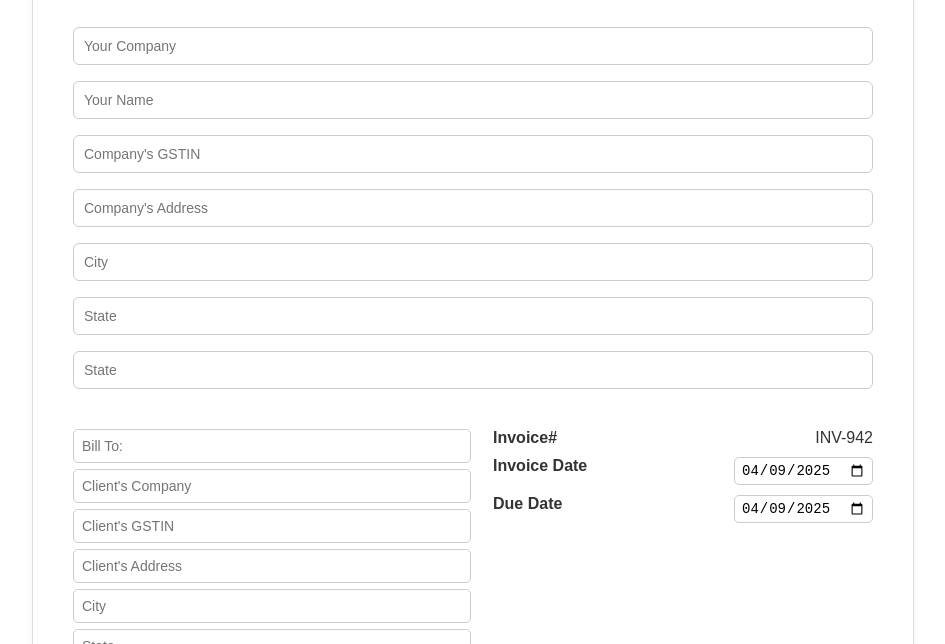
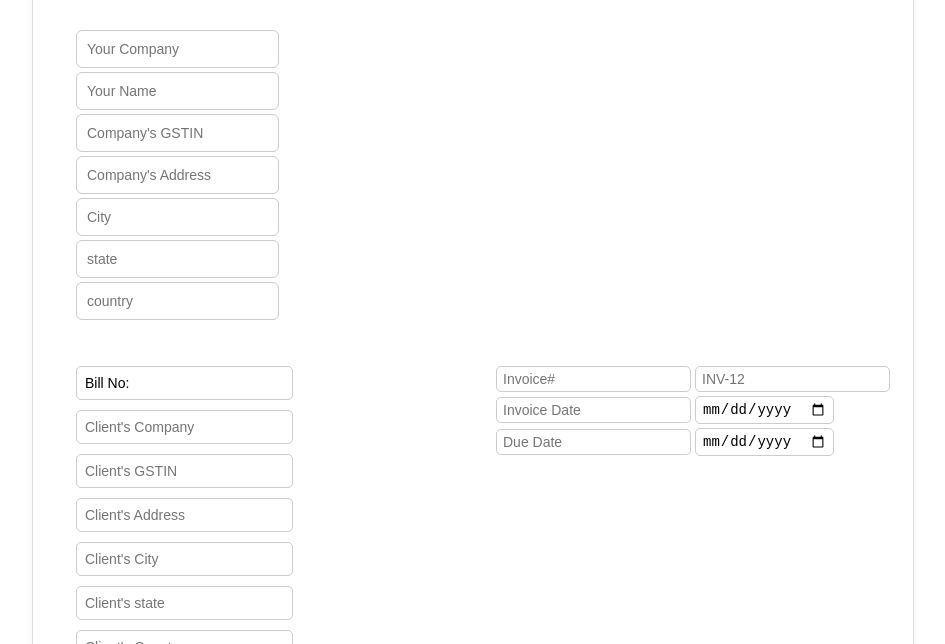
Before and after one commit to vahini18/Tax-Invoice, a plain HTML site: page index.html in a window 1280 px wide. Shown: the part 308-952 px from the top of the page, without its empty margins (167-1112 px from the left). Drawn offline with Linux system fonts and the light colour scheme; files whose address does not match are found by name.

Commit message:
code upadated

```diff
--- a/asset/script.js
+++ b/asset/script.js
@@ -45,4 +45,6 @@ document.addEventListener("DOMContentLoaded", function () {
 
     const randomNum = Math.floor(100 + Math.random() * 900);
     invoiceNumber.textContent = `INV-${randomNum}`;
+
+
   });
--- a/index.html
+++ b/index.html
@@ -26,42 +26,100 @@
 
 
           <div class="company-details">
+           <form>
+            <table>
+               <tr>
+                <td> <input type="text" placeholder="Your Company " />  </td>
+               </tr>
+               <tr>
+                <td> <input type="text" placeholder="Your Name " /> </td>
+               </tr>
+               <tr>
+                <td> <input type="text" placeholder="Company's GSTIN" /> </td>
+               </tr>
+               <tr>
+                <td> <input type="text" placeholder="Company's Address" />  </td>
+               </tr>
+               <tr>
+                <td> <input type="text" placeholder="City" />  </td>
+               </tr>
+               <tr>
+                <td> <input type="text" placeholder="state" />  </td>
+               </tr>
+               <tr>
+               <td> <input type="text" placeholder="country" /> </td>
+               </tr>
 
-            <input type="text" placeholder="Your Company " />
-            <input type="text" placeholder="Your Name" />
-            <input type="text" placeholder="Company's GSTIN" />
 
-            <input type="text" placeholder="Company's Address" />
-            <input type="text" placeholder="City" />
-             <input type="text" placeholder="State" />
-             <input type="country" placeholder="State" />
+            </table>
+
+
+
+           </form>
+
+
+
+
           </div>
 
 
           <div class="bill-section">
             <div class="bill-left">
-              <input type="text" placeholder="Bill To:" />
-              <input type="text" placeholder="Client's Company" id="clientCompany" />
-              <input type="text" placeholder="Client's GSTIN" id="clientGSTIN" />
-              <input type="text" placeholder="Client's Address" id="clientAddress" />
-              <input type="text" placeholder="City" id="clientCity" />
-              <input type="text" placeholder="State" id="clientState" />
-              <input type="text" placeholder="India" disabled />
-              <p><strong>Place Of Supply:</strong> <span id="placeOfSupply" class="light-text">State</span></p>
+              <form>
+                 <table>
+                   <tr>
+                   <td> <input type="text" id="billInput" value="Bill No: " oninput="fixPrefix(this)">  </td>
+                   </tr>
+                   <tr>
+                    <td> <input type="text" placeholder="Client's Company" id="clientCompany" /> </td>
+                   </tr>
+                   <tr>
+                    <td>  <input type="text" placeholder="Client's GSTIN" id="clientGSTIN" /> </td>
+                   </tr>
+                   <tr>
+                    <td>  <input type="text" placeholder="Client's Address" id="clientAddress" /> </td>
+                   </tr>
+                   <tr>
+                    <td> <input type="text" placeholder="Client's City" id="clientCity" /> </td>
+                   </tr>
+                   <tr>
+                    <td> <input type="text" placeholder="Client's state" id="clientState" /> </td>
+                   </tr>
+                   <tr>
+                    <td> <input type="text" placeholder="Client's Country" id="clientCountry" /> </td>
+                   </tr>
+                   <tr>
+                    <td> <input type="text" placeholder="Place Of Supply" id="place Of Supply" /> </td>
+                   </tr>
+
+
+
+
+
+                 </table>
+
+              </form>
+
             </div>
 
             <div class="bill-right">
               <div class="invoice-line">
-                <span><strong>Invoice#</strong></span>
-                <span id="invoiceNumber">INV-001</span>
-              </div>
-              <div class="invoice-line">
-                <span><strong>Invoice Date</strong></span>
-                <input type="date" id="invoiceDate" />
-              </div>
-              <div class="invoice-line">
-                <span><strong>Due Date</strong></span>
-                <input type="date" id="dueDate" />
+               <form>
+                <table>
+                  <tr>
+                    <td> <input type="text" placeholder="Invoice#" id="Invoice#" /> </td> <td> <input type="text" placeholder="INV-12" id="INV-12" />  </td>
+                  </tr>
+                  <tr>
+                    <td> <input type="text" placeholder="Invoice Date" id="Invoice Date " /> </td> <td> <input type="date" placeholder="date" id="date" />  </td>
+                  </tr>
+                  <tr>
+                    <td> <input type="text" placeholder="Due Date" id="Due Date " /> </td> <td> <input type="date" placeholder="date" id="date" />  </td>
+                  </tr>
+
+
+
+                </table>
+               </form>
               </div>
             </div>
           </div>
```
